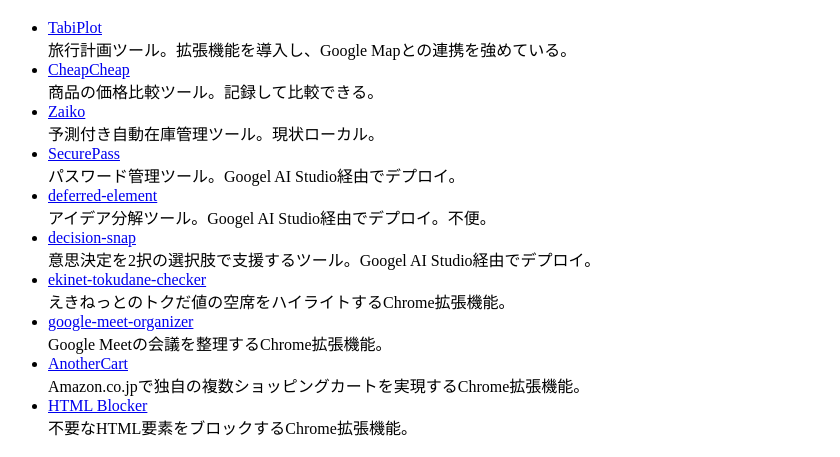
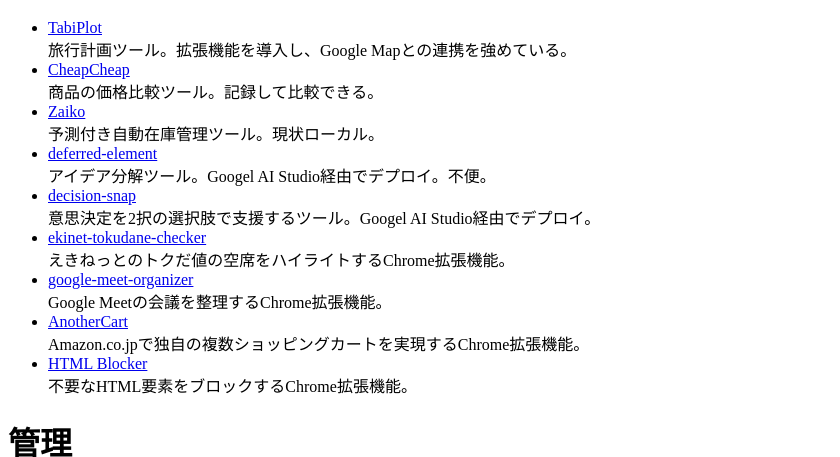
Before and after one commit to y-aplus/ToolsHub, a plain HTML site: page index.html in a window 1280 px wide. Shown: the part 327-784 px from the top of the page, without its empty margins (0-840 px from the left). Drawn offline with Linux system fonts and the light colour scheme.

Commit message:
docs: update index.html to reflect latest tool documentation

```diff
--- a/index.html
+++ b/index.html
@@ -27,8 +27,6 @@
         商品の価格比較ツール。記録して比較できる。
         <li><a href="https://y-aplus.github.io/zaiko/">Zaiko</a></li>
         予測付き自動在庫管理ツール。現状ローカル。
-        <li><a href="https://securepass-local-565905637028.us-west1.run.app/">SecurePass</a></li>
-        パスワード管理ツール。Googel AI Studio経由でデプロイ。
         <li><a href="https://deferred-elements-801222818090.us-west1.run.app/">deferred-element</a></li>
         アイデア分解ツール。Googel AI Studio経由でデプロイ。不便。
         <li><a href="https://decision-snap-801222818090.us-west1.run.app/">decision-snap</a></li>
@@ -46,7 +44,9 @@
 
         </li>
         Amazon.co.jpで独自の複数ショッピングカートを実現するChrome拡張機能。
-        <li><a href="https://chromewebstore.google.com/detail/naieckffiomecjepcgapgolacpbpjeae?utm_source=item-share-cb">HTML Blocker</a>
+        <li><a
+                href="https://chromewebstore.google.com/detail/naieckffiomecjepcgapgolacpbpjeae?utm_source=item-share-cb">HTML
+                Blocker</a>
         </li>
         不要なHTML要素をブロックするChrome拡張機能。
     </ul>
```
